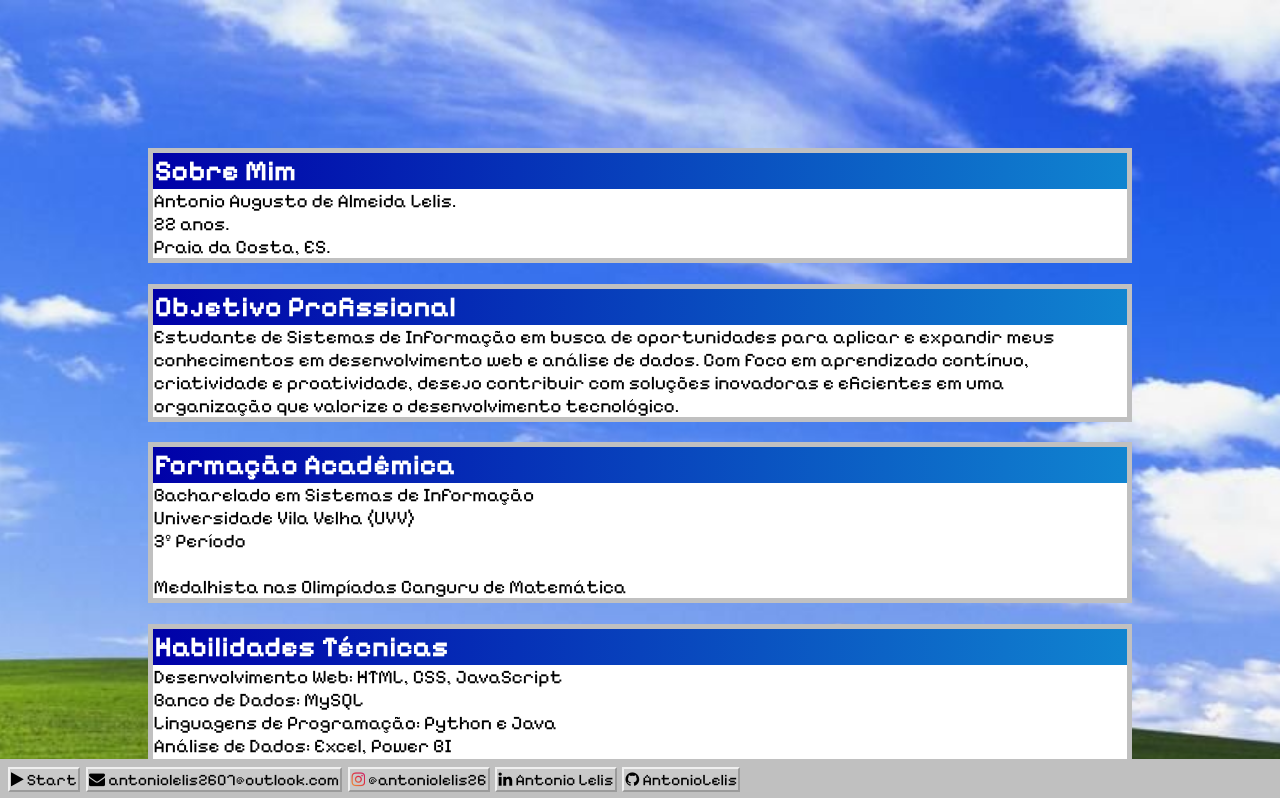
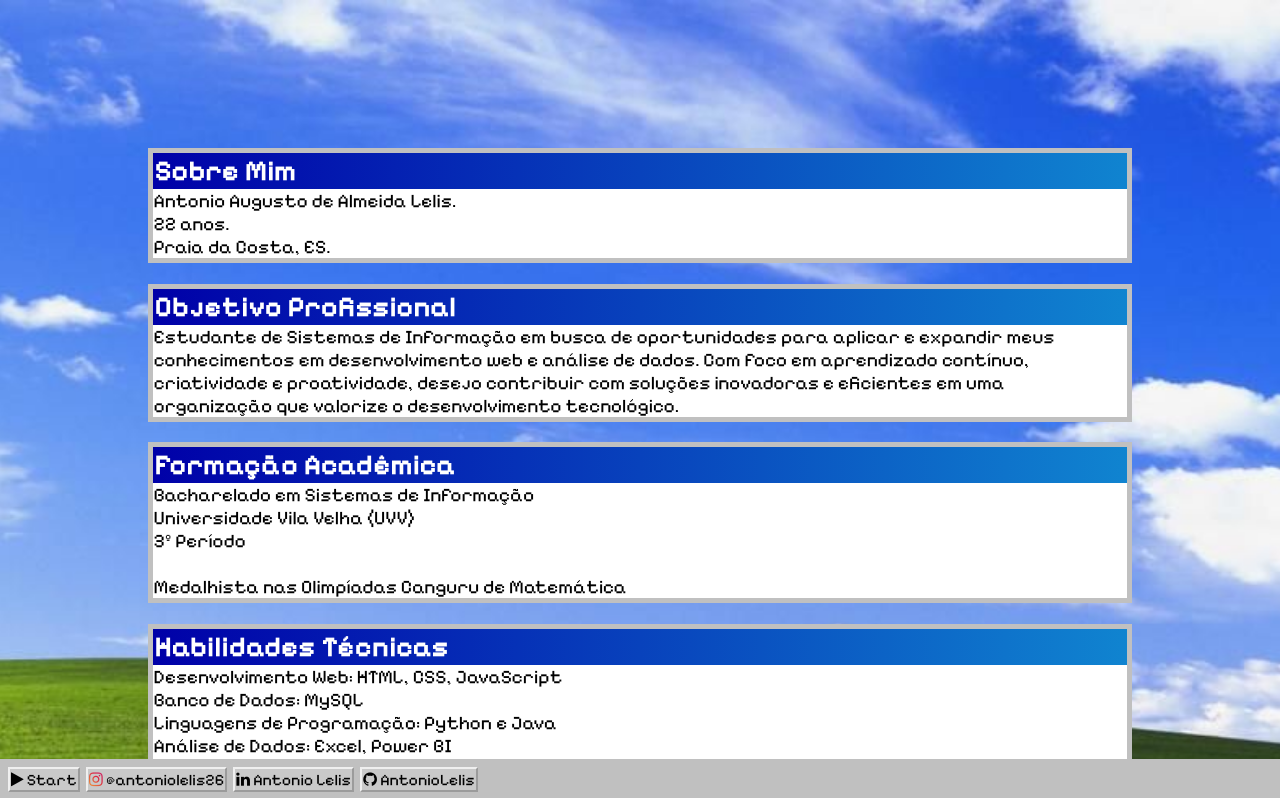
Before and after one commit to AntonioLelis/AntonioLelis.github.io, a plain HTML site: page index.html in a window 1280 px wide. Shown: the top 798 px of the page. Drawn offline with Linux system fonts and the light colour scheme; a web font is replaced by a local one.

Commit message:
Update index.html

```diff
--- a/index.html
+++ b/index.html
@@ -41,7 +41,6 @@
     </section>
     <footer>
         <a href="https://www.youtube.com/watch?v=P5ZJui3aPoQ"><i class="fa fa-play"></i> Start</a>
-        <a href="mailto:antoniolelis2607@outlook.com"><i class="fa fa-envelope"></i> antoniolelis2607@outlook.com</a>
         <a href="https://www.instagram.com/antoniolelis26/"><i class="fa fa-instagram"></i> @antoniolelis26</a>
         <a href="https://www.linkedin.com/in/antoniolelis"><i class="fa fa-linkedin"></i> Antonio Lelis</a>
         <a href="https://github.com/AntonioLelis"><i class="fa fa-github"></i> AntonioLelis</a>
```
